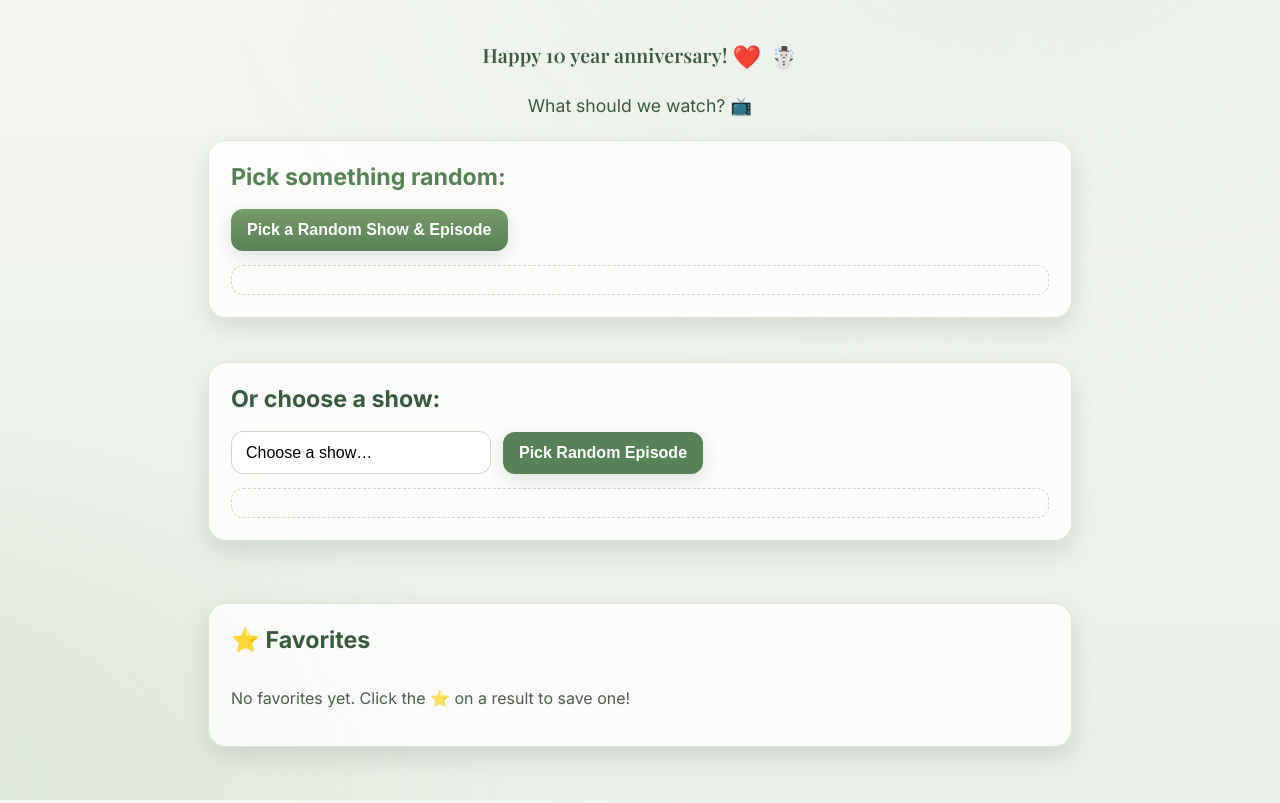
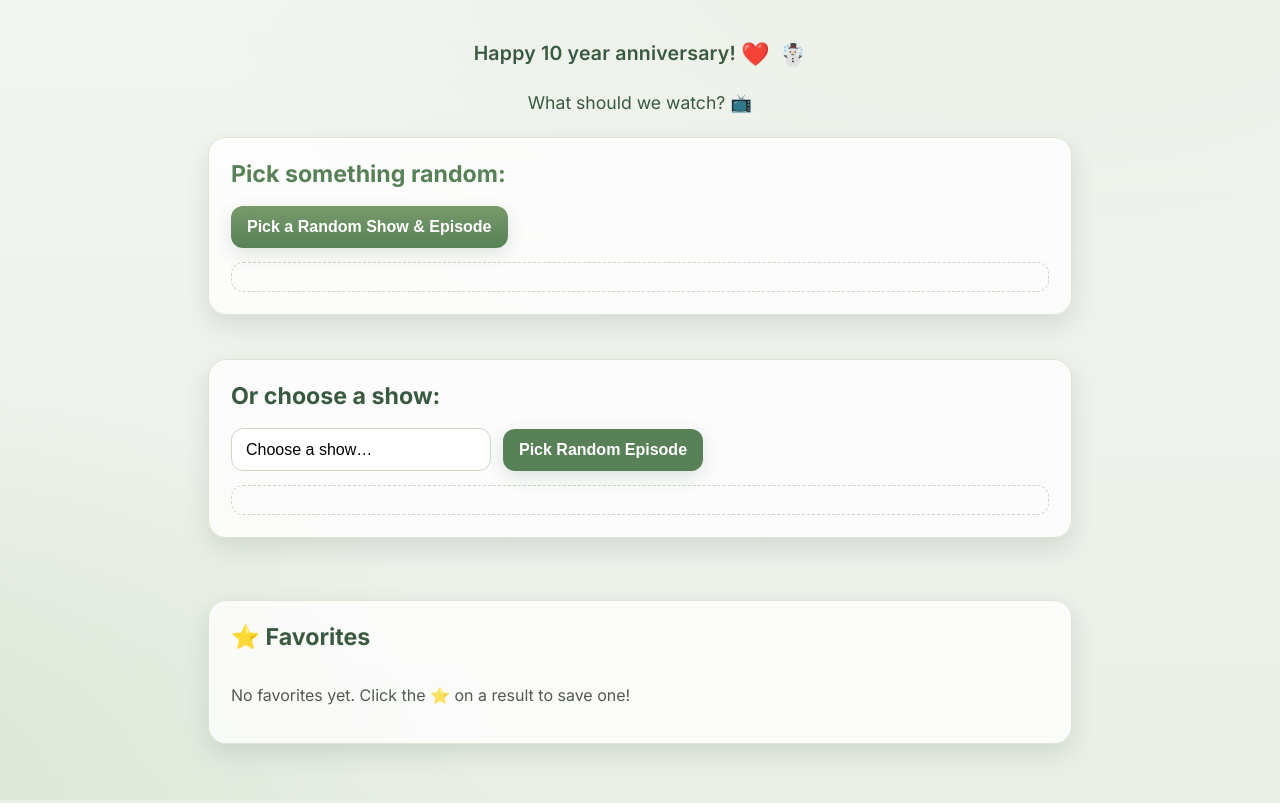
Before and after one commit to danabro23/random-episode-generator, a plain HTML site: page index.html in a window 1280 px wide. Drawn offline with nearby package versions, Linux system fonts and the light colour scheme.

Commit message:
Update style.css

```diff
--- a/style.css
+++ b/style.css
@@ -52,7 +52,6 @@ body{
 }
 .anniversary small {
   font-size: 1.22rem;
-  font-family: "Playfair Display", serif;
   font-weight: 600;
   color: var(--sage-800);
   letter-spacing: 0.01em;
```
